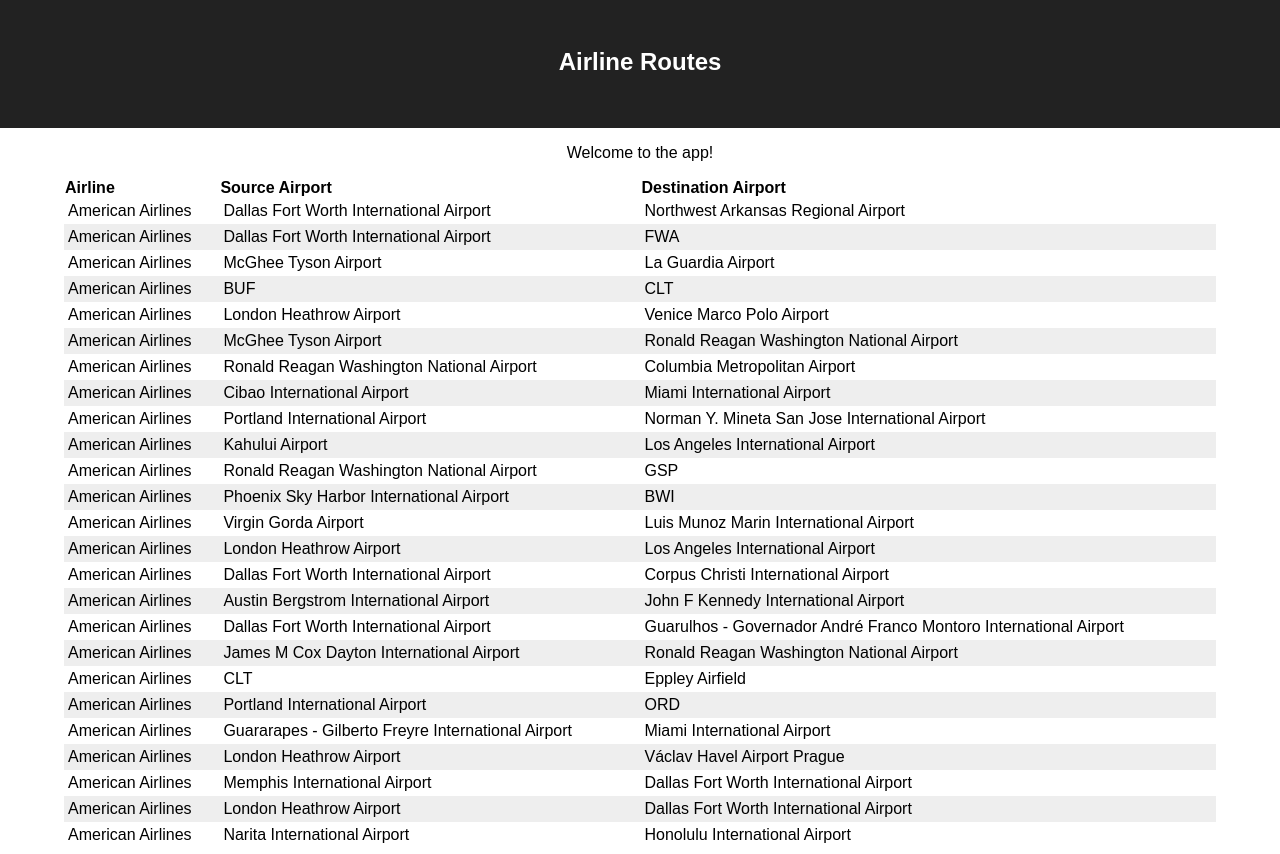
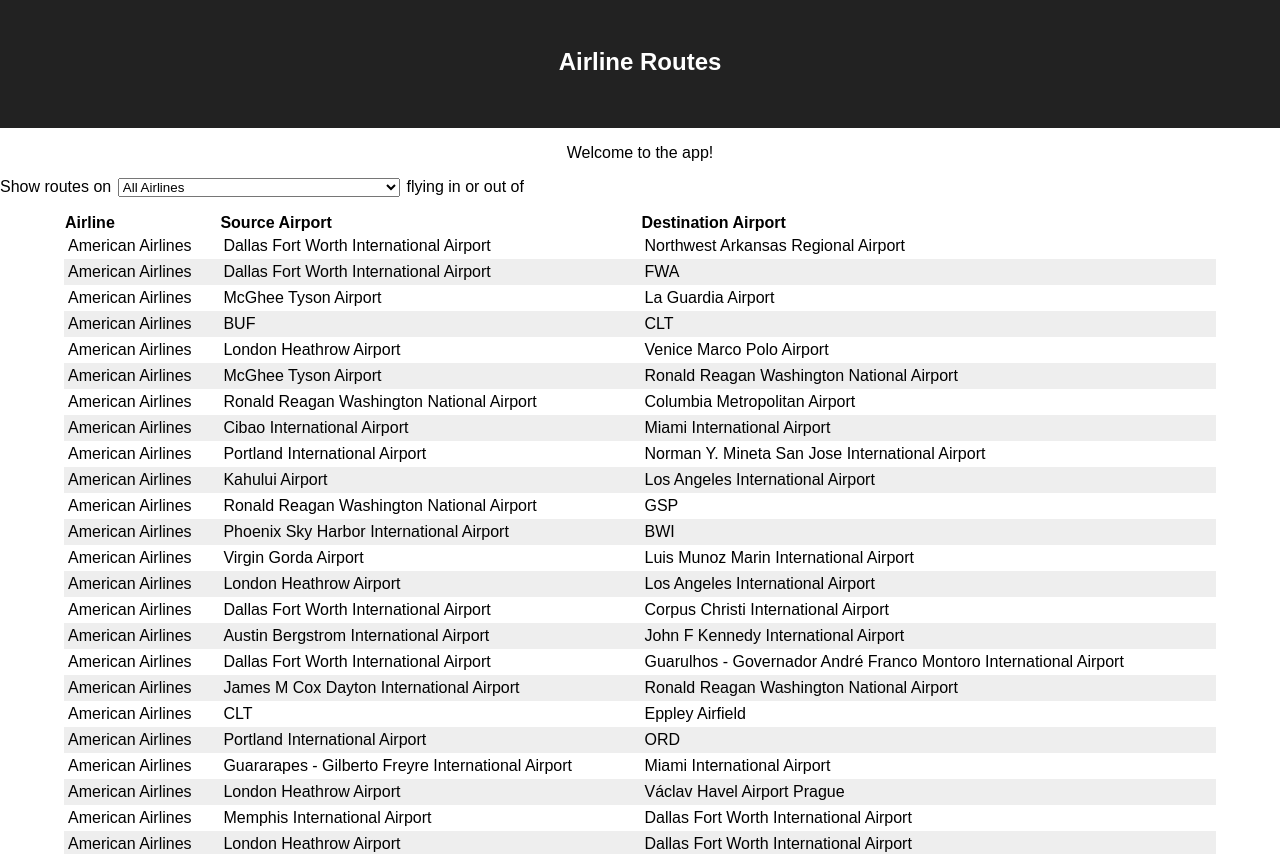
Before and after one commit to gudsson/airline-app, a React (Create React App) app: page / in a window 1280 px wide. Shown: the top 854 px of the page. Built offline with nearby package versions, Linux system fonts and the light colour scheme.

Commit message:
step 6: filter routes by airline

```diff
--- a/src/App.js
+++ b/src/App.js
@@ -26,31 +26,19 @@
           Welcome to the app!
         </p>
       </section>
+      <p>
+        Show routes on
+        <select name="airline" id="airline-dropdown">
+          <option value="all" selected>All Airlines</option>
+          {data.airlines.map(airline =>
+            <option key={airline.id} value={airline.id}>{airline.name}</option>
+          )}
+        </select>
+        flying in or out of
+      </p>
+
       <Table className="routes-table" columns={columns} rows={data.routes} format={formatValue} />
-      {/* <table>
-        <thead>
-          <tr>
-            <th>Airline</th>
-            <th>Source Aiport</th>
-            <th>Destination Airport</th>
-          </tr>
-        </thead>
-        <tbody>
-          <tr></tr>
-          {data.routes.map((route, idx) => {
-            const srcAirport = getAirportByCode(route.src);
-            const desAirport = getAirportByCode(route.dest);
-            if (!srcAirport || !desAirport) return null
-            return (
-              <tr key={idx}>
-                <td>{getAirlineById(route.airline)}</td>
-                <td>{srcAirport}</td>
-                <td>{desAirport}</td>
-              </tr>
-            )
-          })}
-        </tbody>
-      </table> */}
+
     </div>
   )
 }
```
